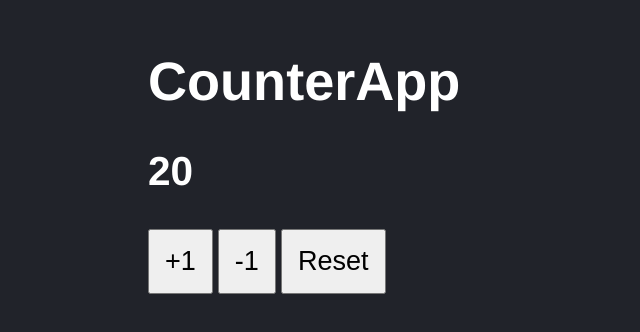
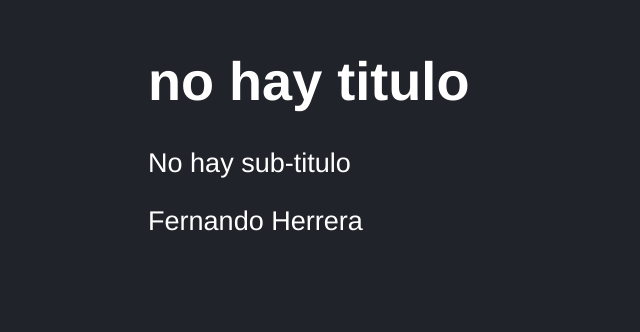
Before and after one commit to osmanjosue/react, a React (Vite) app: page / in a window 1280 px wide. Shown: the part 134-466 px from the top of the page, without its empty margins (0-640 px from the left). Built offline with nearby package versions, Linux system fonts and the light colour scheme.

Commit message:
Ejercicio Evaluar el Catch en el async-await

```diff
--- a/package.json
+++ b/package.json
@@ -17,7 +17,7 @@
   "devDependencies": {
     "@babel/core": "^7.23.2",
     "@babel/preset-env": "^7.23.2",
-    "@types/jest": "^29.5.7",
+    "@types/jest": "^29.5.10",
     "@types/react": "^18.2.15",
     "@types/react-dom": "^18.2.7",
     "@vitejs/plugin-react": "^4.0.3",
--- a/src/main.jsx
+++ b/src/main.jsx
@@ -1,15 +1,15 @@
 import React from 'react';
 import ReactDOM from 'react-dom/client';
+import {CounterApp} from './CounterApp';
 
 import {FirstApp} from './FirstApp';
 /* import {HelloWorldApp} from './HelloWorldApp' */
 import './styles.css';
-import {CounterApp} from './CounterApp';
 
 
     ReactDOM.createRoot(document.getElementById('root')).render(
         <React.StrictMode>
-            <CounterApp value = { 20 }/>
-            {/* <FirstApp/> */}
+            {/* <CounterApp value = { 20 }/> */}
+            <FirstApp />
         </React.StrictMode>
     );
```
Also changed, not shown: 2 other files (tests, documents, lock files or other folders).
